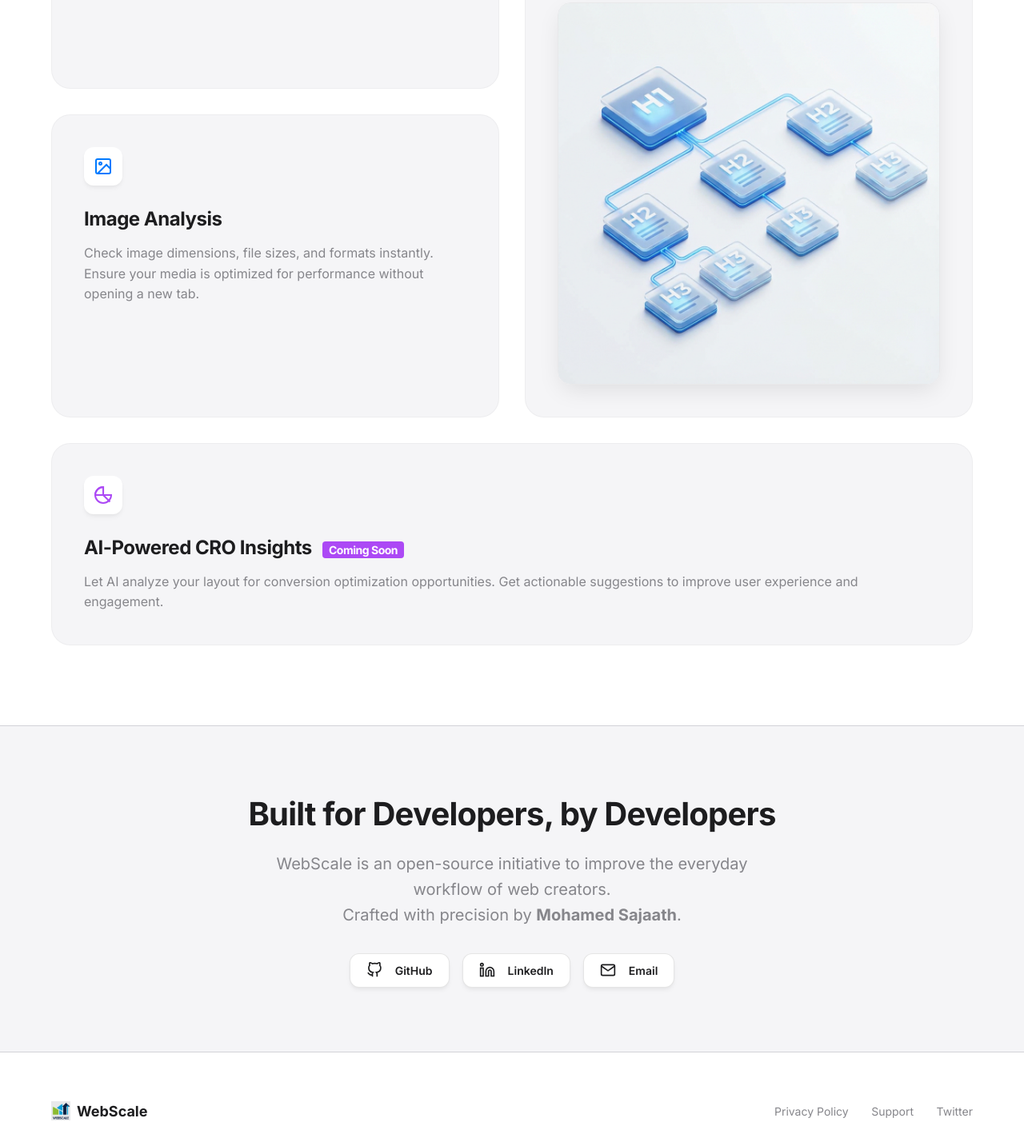
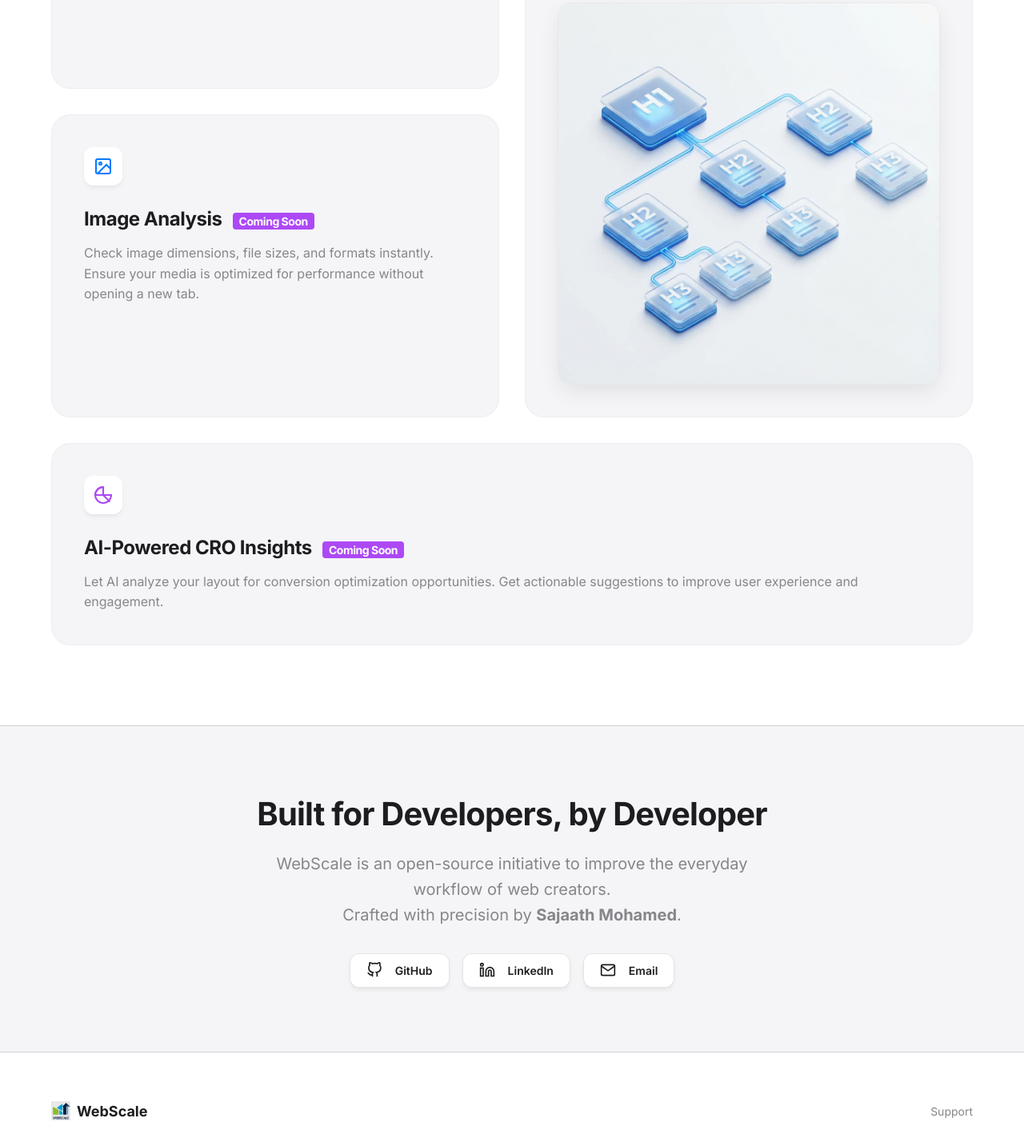
Before and after one commit to webscale2026/Landing, a plain HTML site: page index.html in a window 1280 px wide. Shown: the part 2562-3980 px from the top of the page at 80% size. Drawn offline with Linux system fonts and the light colour scheme.

Commit message:
Update index.html

```diff
--- a/index.html
+++ b/index.html
@@ -667,7 +667,9 @@
                             <polyline points="21 15 16 10 5 21"></polyline>
                         </svg>
                     </div>
-                    <h3 class="feature-title">Image Analysis</h3>
+                    <h3 class="feature-title">Image Analysis <span
+                                style="font-size: 14px; background: #AC49F5; color: white; padding: 2px 8px; border-radius: 4px; margin-left: 8px;">Coming
+                                Soon</span></h3>
                     <p class="feature-desc">
                         Check image dimensions, file sizes, and formats instantly. Ensure your media is optimized for
                         performance without opening a new tab.
@@ -702,10 +704,10 @@
     <!-- Developer Section -->
     <section id="developer" class="developer">
         <div class="container">
-            <h2>Built for Developers, by Developers</h2>
+            <h2>Built for Developers, by Developer</h2>
             <p class="lead">
                 WebScale is an open-source initiative to improve the everyday workflow of web creators.
-                <br>Crafted with precision by <strong>Mohamed Sajaath</strong>.
+                <br>Crafted with precision by <strong>Sajaath Mohamed</strong>.
             </p>
 
             <div class="social-links">
@@ -718,7 +720,7 @@
                     </svg>
                     GitHub
                 </a>
-                <a href="https://linkedin.com/in/mohamedsajaath" target="_blank" class="btn btn-social">
+                <a href="https://www.linkedin.com/in/sajaathmohamed/" target="_blank" class="btn btn-social">
                     <svg width="20" height="20" viewBox="0 0 24 24" fill="none" stroke="currentColor" stroke-width="2"
                         style="margin-right: 8px; vertical-align: middle;">
                         <path d="M16 8a6 6 0 0 1 6 6v7h-4v-7a2 2 0 0 0-2-2 2 2 0 0 0-2 2v7h-4v-7a6 6 0 0 1 6-6z"></path>
@@ -747,9 +749,7 @@
                 WebScale
             </div>
             <div class="footer-links">
-                <a href="#">Privacy Policy</a>
                 <a href="mailto:webscale2026@gmail.com">Support</a>
-                <a href="https://twitter.com/mohamedsajaath">Twitter</a>
             </div>
         </div>
     </footer>
```
